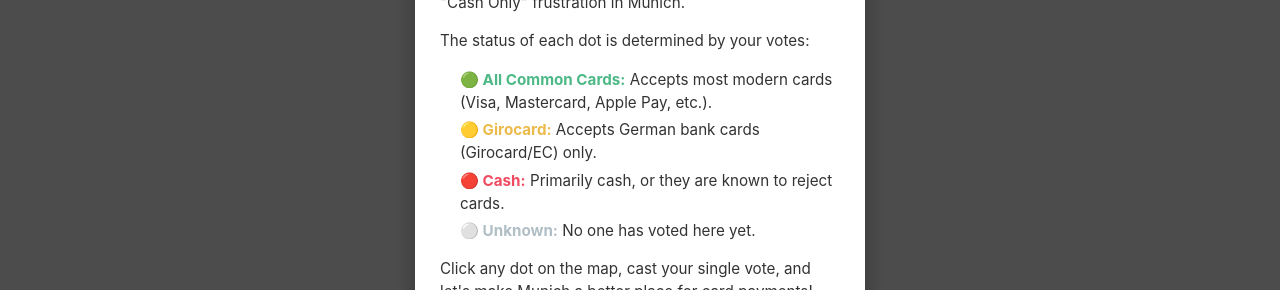
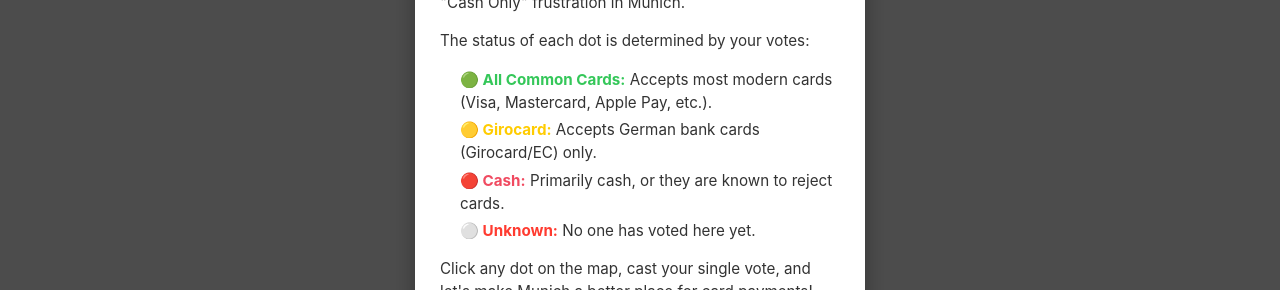
Before and after one commit to fluuury/munich-payment-map, a React (Vite) app: page / in a window 1280 px wide. Shown: the part 280-570 px from the top of the page. Built offline with nearby package versions, Linux system fonts and the light colour scheme; no server answers.

Commit message:
Add new colors

```diff
--- a/src/App.jsx
+++ b/src/App.jsx
@@ -24,13 +24,13 @@ function App() {
     const cash = votes.cash_votes || 0;
 
     if (card >= girocard && card >= cash && card > 0) {
-      return { color: '#00e676', text: `Verified: Accepts All Common Cards (${card} votes)`, type: 'card' };
+      return { color: '#34C759', text: `Verified: Accepts All Common Cards (${card} votes)`, type: 'card' };
     }
     else if (girocard >= cash && girocard > 0) {
-      return { color: '#ffea00', text: `Verified: Girocard Only (${girocard} votes)`, type: 'girocard' };
+      return { color: '#FFCC00', text: `Verified: Girocard Only (${girocard} votes)`, type: 'girocard' };
     }
     else if (cash > 0) {
-      return { color: '#ff5252', text: `Verified: Cash Only (${cash} votes)`, type: 'cash' };
+      return { color: '#FF3B30', text: `Verified: Cash Only (${cash} votes)`, type: 'cash' };
     }
 
     return { color: '#b0bec5', text: 'Unknown', type: 'unknown' };
@@ -120,13 +120,13 @@ function App() {
 
         if (status.type === 'unknown') {
             if (p['payment:cards'] === 'no') {
-               status = { color: '#ff5252', text: 'Cash Only (OSM)', type: 'cash' };
+               status = { color: '#FF3B30', text: 'Cash Only (OSM)', type: 'cash' };
             }
             else if (p['payment:visa'] === 'yes' || p['payment:mastercard'] === 'yes' || p['payment:cards'] === 'yes') {
-               status = { color: '#00e676', text: 'Accepts All Common Cards (OSM)', type: 'card' };
+               status = { color: '#34C759', text: 'Accepts All Common Cards (OSM)', type: 'card' };
             }
             else if (p['payment:girocard'] === 'yes') {
-               status = { color: '#ffea00', text: 'Girocard Only (OSM)', type: 'girocard' };
+               status = { color: '#FFCC00', text: 'Girocard Only (OSM)', type: 'girocard' };
             }
         }
 
@@ -338,10 +338,10 @@ setToastMessage(randomMsg);
           <p>The status of each dot is determined by your votes:</p>
 
           <ul style={{ paddingLeft: '20px', listStyleType: 'none' }}>
-            <li><span style={{ color: '#4CB886', fontWeight: 'bold' }}>🟢 All Common Cards:</span> Accepts most modern cards (Visa, Mastercard, Apple Pay, etc.).</li>
-            <li><span style={{ color: '#ECBA4A', fontWeight: 'bold' }}>🟡 Girocard:</span> Accepts German bank cards (Girocard/EC) only.</li>
+            <li><span style={{ color: '#34C759', fontWeight: 'bold' }}>🟢 All Common Cards:</span> Accepts most modern cards (Visa, Mastercard, Apple Pay, etc.).</li>
+            <li><span style={{ color: '#FFCC00', fontWeight: 'bold' }}>🟡 Girocard:</span> Accepts German bank cards (Girocard/EC) only.</li>
             <li><span style={{ color: '#F04A60', fontWeight: 'bold' }}>🔴 Cash:</span> Primarily cash, or they are known to reject cards.</li>
-            <li><span style={{ color: '#b0bec5', fontWeight: 'bold' }}>⚪ Unknown:</span> No one has voted here yet.</li>
+            <li><span style={{ color: '#FF3B30', fontWeight: 'bold' }}>⚪ Unknown:</span> No one has voted here yet.</li>
           </ul>
 
           <p>Click any dot on the map, cast your single vote, and let's make Munich a better place for card payments!</p>
```
